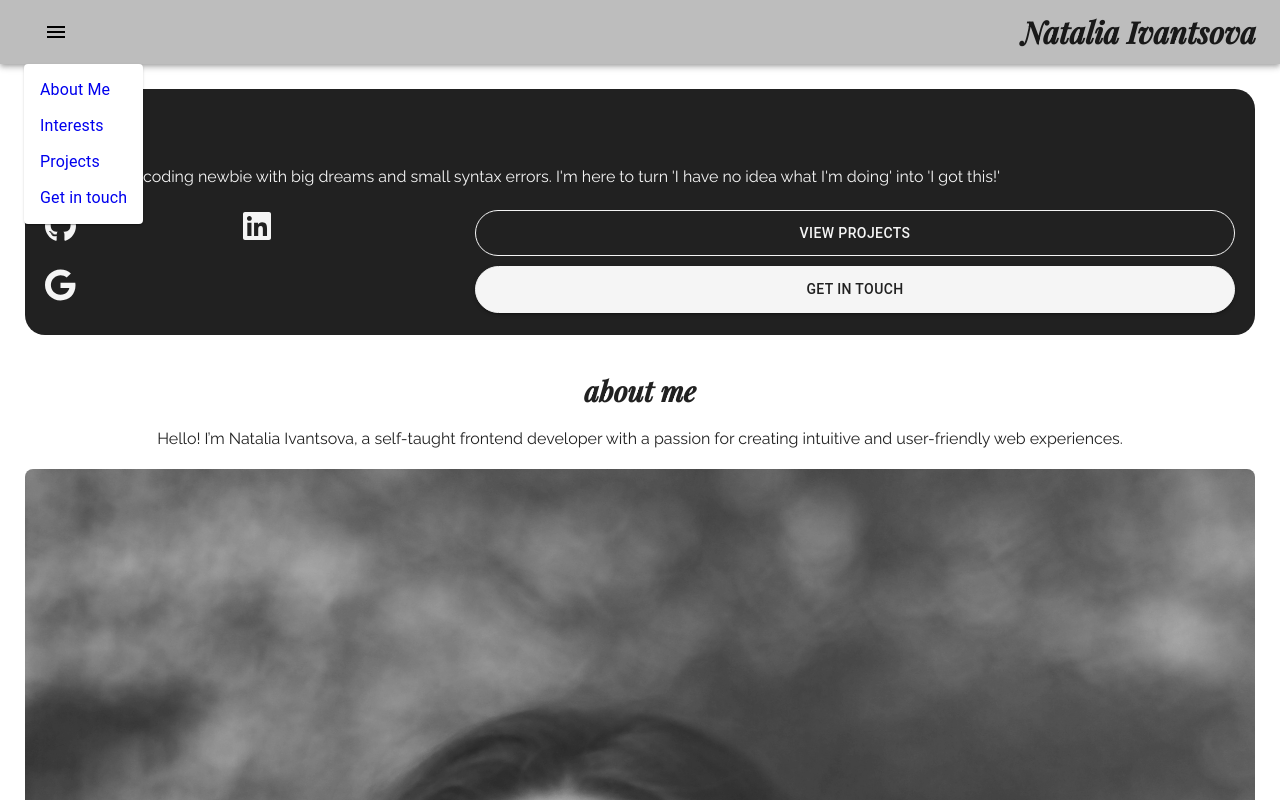
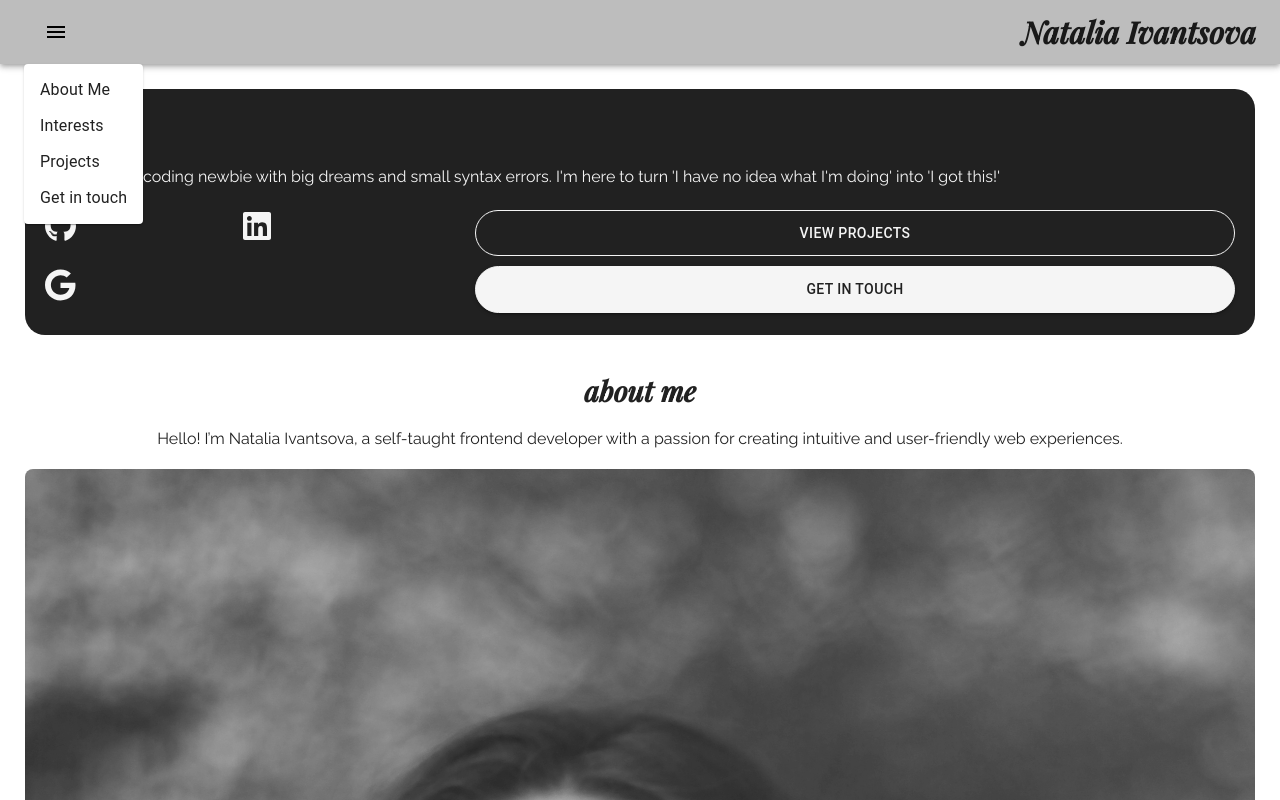
Before and after one commit to NataliaIv90/responsive-portfolio, a Next.js app: page / in a window 1280 px wide. Both pictures are taken after a click on the button 56 px from the left and 32 px from the top of the page. Shown: the top 800 px of the page. Built offline with nearby package versions, Linux system fonts and the light colour scheme.

Commit message:
fix link

```diff
--- a/src/pages/layout/header/Header.styled.ts
+++ b/src/pages/layout/header/Header.styled.ts
@@ -10,6 +10,10 @@ export const StyledLink = styled('a')(({ theme }) => ({
   color: theme.palette.text.primary,
 }));
 
+export const StyledNavigationButtonLink = styled('a')(({ theme }) => ({
+  color: theme.palette.text.primary,
+}));
+
 export const StyledAppBar = styled(AppBar)({
   '&.MuiAppBar-root': {
     background: grey[400],
--- a/src/pages/layout/header/Header.tsx
+++ b/src/pages/layout/header/Header.tsx
@@ -3,8 +3,7 @@ import MenuIcon from '@mui/icons-material/Menu';
 import { Button, ClickAwayListener, Grow, MenuItem, MenuList, Popper } from '@mui/material';
 import { useEffect, useRef, useState } from 'react';
 import { myPages } from '../../../shared/constants';
-import { StyledLink, StyledAppBar, StyledPaper } from './Header.styled'
-import Link from 'next/link';
+import { StyledLink, StyledAppBar, StyledPaper, StyledNavigationButtonLink } from './Header.styled';
 
 const HeaderComponent = () => {
   const [open, setOpen] = useState(false);
@@ -96,7 +95,7 @@ const HeaderComponent = () => {
                       >
                         {myPages.map((page) => (
                           <MenuItem key={page.id} onClick={handleClose}>
-                            <Link href={`/#${page.id}`}>{page.text}</Link>
+                            <StyledNavigationButtonLink href={`/#${page.id}`}>{page.text}</StyledNavigationButtonLink>
                           </MenuItem>
                         ))}
                       </MenuList>
```
